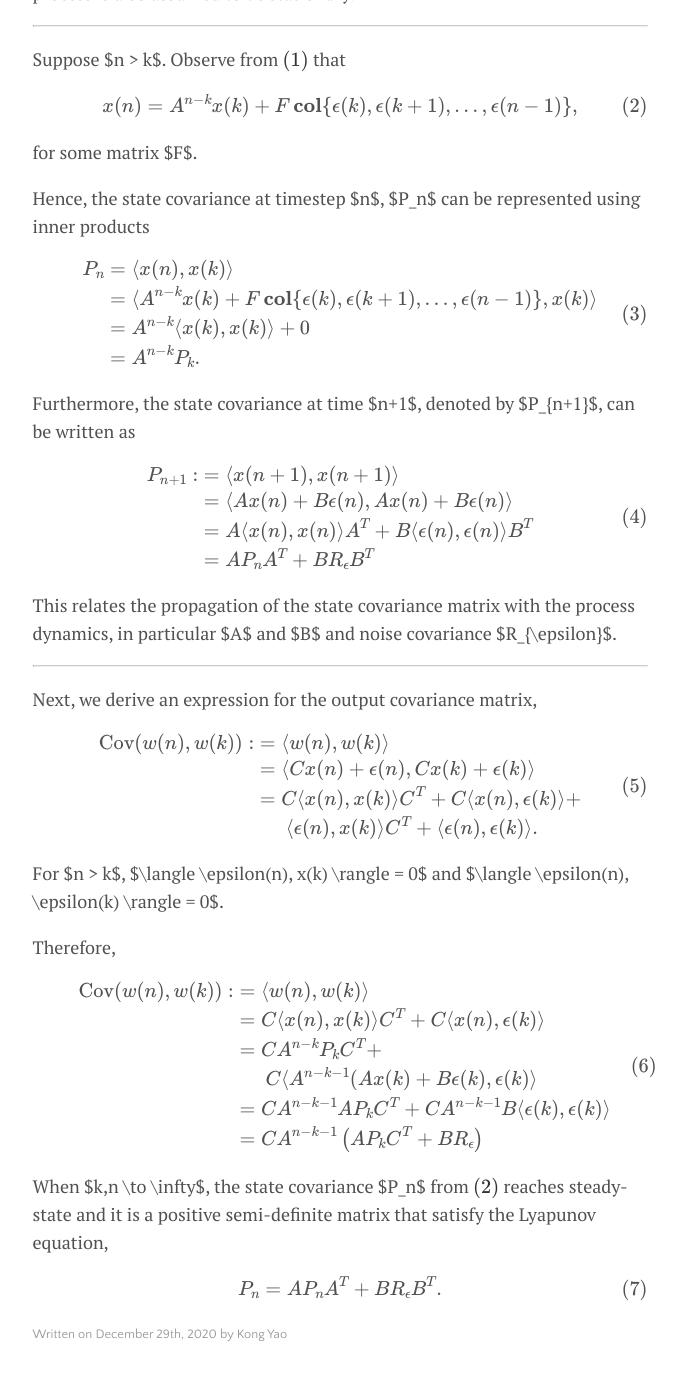
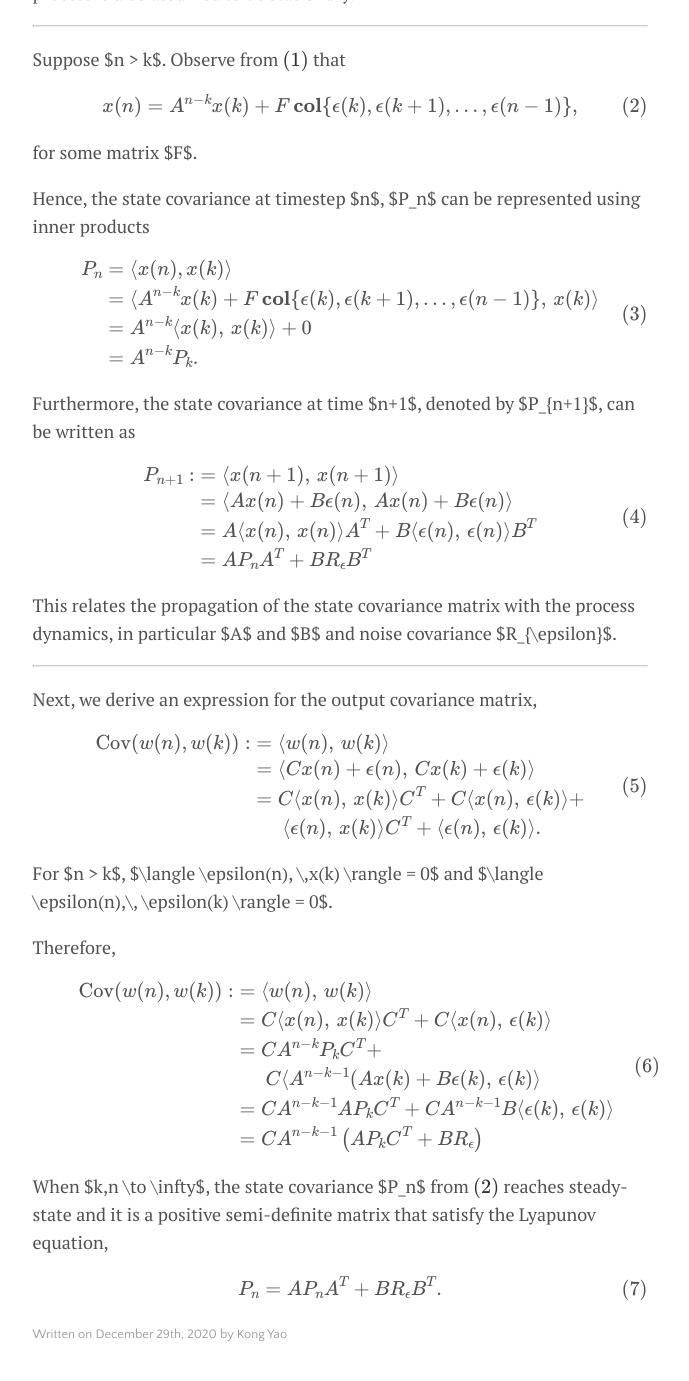
Before and after one commit to CheeGY/cheegy.github.io, a Jekyll site: the page built from _posts/2020-12-29-ModelingUncertainties.md, in a window 1280 px wide and 1400 px high, scrolled down 999 px. Shown: the top 1381 px of the window, without its empty margins (300-989 px from the left). Built offline with Jekyll 4.4.1, drawn with Linux system fonts in a browser that asks for light colours; formulas are drawn with MathJax 3.

```diff
--- a/_posts/2020-12-29-ModelingUncertainties.md
+++ b/_posts/2020-12-29-ModelingUncertainties.md
@@ -36,8 +36,8 @@ Hence, the state covariance at timestep $n$, $P_n$ can be represented using inne
 $$
 \begin{aligned}
 P_{n} &= \langle x(n), x(k) \rangle \\
-    &= \langle A^{n-k} x(k) + F\,\textbf{col}\{\epsilon(k), \epsilon(k+1),\dots,\epsilon(n-1)\}, x(k) \rangle \\
-    &= A^{n-k} \langle x(k), x(k) \rangle + 0 \\
+    &= \langle A^{n-k} x(k) + F\,\textbf{col}\{\epsilon(k), \epsilon(k+1),\dots,\epsilon(n-1)\},\, x(k) \rangle \\
+    &= A^{n-k} \langle x(k),\, x(k) \rangle + 0 \\
     &= A^{n-k} P_k.
 \end{aligned} \label{3}\tag{3}
 $$
@@ -46,9 +46,9 @@ Furthermore, the state covariance at time $n+1$, denoted by $P_{n+1}$, can be wr
 
 $$
 \begin{aligned}
-P_{n+1} :&= \langle x(n+1), x(n+1) \rangle\\
-    &= \langle Ax(n) + B\epsilon(n), Ax(n) + B\epsilon(n) \rangle \\
-    &= A \langle x(n), x(n) \rangle A^T + B \langle \epsilon(n), \epsilon(n) \rangle B^T\\
+P_{n+1} :&= \langle x(n+1),\, x(n+1) \rangle\\
+    &= \langle Ax(n) + B\epsilon(n),\, Ax(n) + B\epsilon(n) \rangle \\
+    &= A \langle x(n),\, x(n) \rangle A^T + B \langle \epsilon(n),\, \epsilon(n) \rangle B^T\\
     &= A P_{n} A^T + B R_{\epsilon} B^T
 \end{aligned} \label{4}\tag{4}
 $$
@@ -61,25 +61,25 @@ Next, we derive an expression for the output covariance matrix,
 
 $$
 \begin{aligned}
-\text{Cov}(w(n),w(k)) :&= \langle w(n), w(k) \rangle \\
-&= \langle Cx(n) + \epsilon(n), Cx(k) + \epsilon(k) \rangle \\
-&= C \langle x(n), x(k) \rangle C^T + C \langle x(n), \epsilon(k) \rangle +\\
-&\quad\;\; \langle \epsilon(n), x(k) \rangle C^T + \langle \epsilon(n), \epsilon(k) \rangle.
+\text{Cov}(w(n),w(k)) :&= \langle w(n),\, w(k) \rangle \\
+&= \langle Cx(n) + \epsilon(n),\, Cx(k) + \epsilon(k) \rangle \\
+&= C \langle x(n),\, x(k) \rangle C^T + C \langle x(n),\, \epsilon(k) \rangle +\\
+&\quad\;\; \langle \epsilon(n),\, x(k) \rangle C^T + \langle \epsilon(n),\, \epsilon(k) \rangle.
 \end{aligned} \label{5}\tag{5}
 $$
 
 
-For $n > k$, $\langle \epsilon(n), x(k) \rangle = 0$ and $\langle \epsilon(n), \epsilon(k) \rangle = 0$.
+For $n > k$, $\langle \epsilon(n), \,x(k) \rangle = 0$ and $\langle \epsilon(n),\, \epsilon(k) \rangle = 0$.
 
 Therefore,
 
 $$
 \begin{aligned}
-\text{Cov}(w(n),w(k)) :&= \langle w(n), w(k) \rangle \\
-&= C \langle x(n), x(k) \rangle C^T + C \langle x(n), \epsilon(k) \rangle \\
+\text{Cov}(w(n),w(k)) :&= \langle w(n),\, w(k) \rangle \\
+&= C \langle x(n),\, x(k) \rangle C^T + C \langle x(n),\, \epsilon(k) \rangle \\
 &= CA^{n-k}P_k C^T +\\
-&\quad\;\; C \langle A^{n-k-1} (Ax(k) + B\epsilon(k), \epsilon(k) \rangle\\
-&= CA^{n-k-1}A P_k C^T + C A^{n-k-1}B \langle \epsilon(k), \epsilon(k) \rangle\\
+&\quad\;\; C \langle A^{n-k-1} (Ax(k) + B\epsilon(k),\, \epsilon(k) \rangle\\
+&= CA^{n-k-1}A P_k C^T + C A^{n-k-1}B \langle \epsilon(k),\, \epsilon(k) \rangle\\
 &= CA^{n-k-1} \left( AP_kC^T + BR_{\epsilon}\right)\\
 \end{aligned} \label{6}\tag{6}
 $$
```
